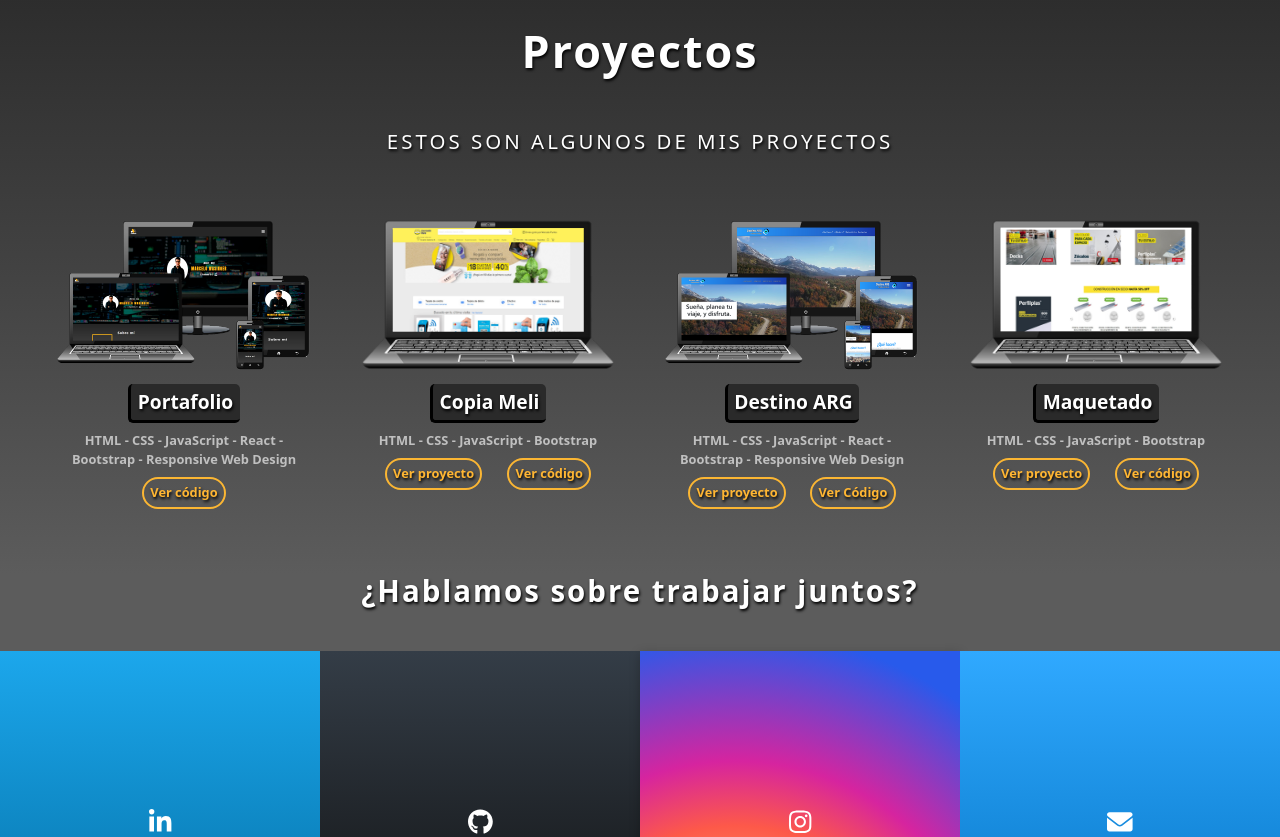
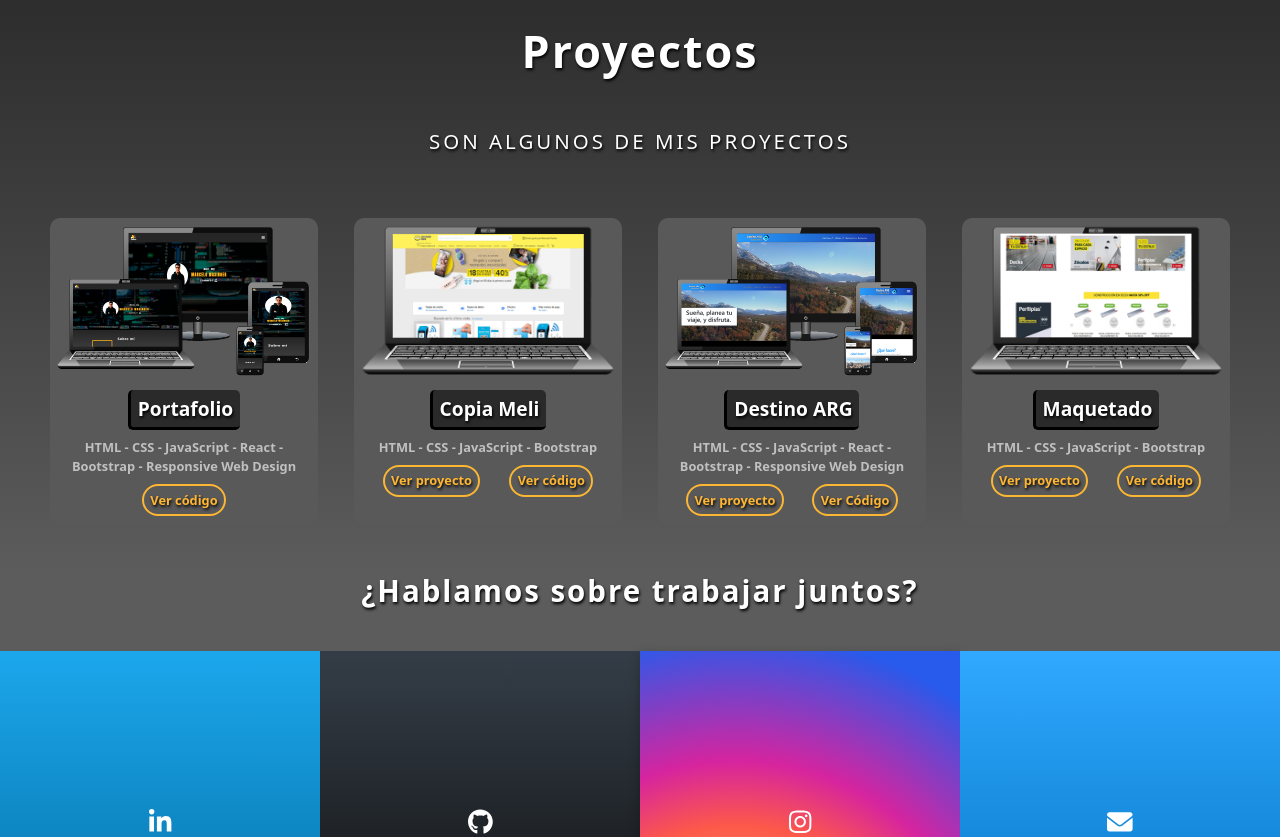
Before and after one commit to macheWasinger/portafolio, a React (Create React App) app: page / in a window 1280 px wide. Shown: the part 1960-2797 px from the top of the page. Built offline with nearby package versions, Linux system fonts and the light colour scheme; a web font is replaced by a local one.

Commit message:
arregloos

```diff
--- a/src/componentes/Proyectos.jsx
+++ b/src/componentes/Proyectos.jsx
@@ -15,7 +15,7 @@ const Proyectos = () => {
       <a name="Proyectos"></a>
       <h1 className="style-h1__proyectos title-font">Proyectos</h1>
       <h3 className="style-h3-subtitulo__proyectos">
-        Estos son algunos de mis proyectos
+        Son algunos de mis proyectos
       </h3>
       <div className="container-proyectos">
         <div
--- a/src/css/proyectos/ProyectosDESKTOP.css
+++ b/src/css/proyectos/ProyectosDESKTOP.css
@@ -1,5 +1,5 @@
 * {
-  box-sizing: border-box !important;
+  box-sizing: border-box;
   text-decoration: none !important;
 }
 
@@ -63,14 +63,18 @@
   /* box-shadow: 1px 2px 9px #000000; */
 }
 
-.container-hijo__proyecto1,
-.container-hijo__proyecto2,
-.container-hijo__proyecto3,
-.container-hijo__proyecto4 {
-  width: 20vw;
-  height: 12vw;
+.container-project {
+  width: 21vw;
+  height: 24vw;
+  border-radius: 10px;
   margin: auto;
-  /* background-color: red; */
+  padding-top: 0.5vw;
+  background-color: #595959;
+}
+
+.container-project:hover {
+  box-shadow: 2px 3px 4px #2a2a2a;
+  transition: all 0.3s !important;
 }
 
 .container-text-tech {
@@ -79,8 +83,8 @@
 }
 
 .style-image__product {
-  width: 100%;
-  height: 100%;
+  width: 20vw;
+  height: 12vw;
 }
 
 .style-image__product:hover {
@@ -174,3 +178,33 @@
 .carousel {
   display: none;
 }
+
+/* .container-project {
+  width: 21vw;
+  height: 24vw;
+  border-radius: 10px;
+  margin: auto;
+  padding-top: 0.5vw;
+  background-color: #595959;
+}
+
+.container-project:hover {
+  box-shadow: 2px 3px 4px #2a2a2a;
+  transition: all 0.3s !important;
+}
+
+.container-text-tech {
+  width: auto !important;
+  height: auto !important;
+}
+
+.style-image__product {
+  width: 20vw;
+  height: 12vw;
+}
+
+.style-image__product:hover {
+  transform: scale(1.05);
+  transition: all 0.5s;
+  cursor: pointer;
+} */
--- a/src/css/proyectos/ProyectosMOBILE.css
+++ b/src/css/proyectos/ProyectosMOBILE.css
@@ -13,20 +13,20 @@
     margin-top: 12%;
   }
 
-  .title-proyectos__lineaHorizontal {
-    width: 20vw !important;
-    height: 0.3vw !important;
-    left: -10vw;
-    top: -4.5vw;
-  }
-
   .style-h3-subtitulo__proyectos {
     font-size: 3.2vw;
-    margin-top: 0;
+    position: relative;
+    top: 0vw;
   }
 
   .container-proyectos {
     display: none;
+  }
+
+  .style-a__project .style-image__product {
+    width: 85vw !important;
+    height: 50vw !important;
+    margin: auto;
   }
 
   .carousel {
@@ -43,8 +43,7 @@
   .carousel-inner {
     width: 100%;
     height: 450px;
-    position: relative;
-    top: 1vw;
+    margin-top: 15vw !important;
     overflow: visible;
     /* background-color: red; */
   }
@@ -53,54 +52,6 @@
     display: flex;
     flex-direction: column;
   }
-  /*
-  .style-a__project:hover:before {
-    opacity: 0;
-  } */
-
-  /* .style-image__product {
-    width: 260px;
-    height: 170px;
-  } */
-
-  /* .container__text-tech__project {
-    width: 90%;
-    height: 23%;
-    margin: auto;
-    display: flex;
-    flex-wrap: wrap;
-    align-items: center;
-    padding-left: 35px;
-    background-color: red;
-  } */
-
-  /* .project-2,
-  .project-3 {
-    padding-left: 20px;
-  } */
-
-  /*
-  .style-span__text-tech {
-    width: auto;
-    height: 5.4vw;
-    padding: 2px 5px;
-    padding-right: 7px;
-    margin-left: 1.5%;
-    margin-top: 1.5%;
-    background-color: #474747;
-    font-size: 3vw;
-    font-weight: 600;
-    color: #fff;
-    border-radius: 5px;
-    box-shadow: 0 0 7px #000;
-  } */
-
-  /* .carousel-control-prev-icon,
-  .carousel-control-next-icon {
-    border-radius: 50%;
-    position: relative;
-    bottom: 5%;
-  } */
 
   .carousel-control-prev,
   .carousel-control-next {
@@ -233,10 +184,4 @@
     position: relative;
     top: 6vw;
   }
-
-  .style-a__project .style-image__product {
-    width: 85vw !important;
-    height: 50vw !important;
-    margin: auto;
-  }
 }
```
